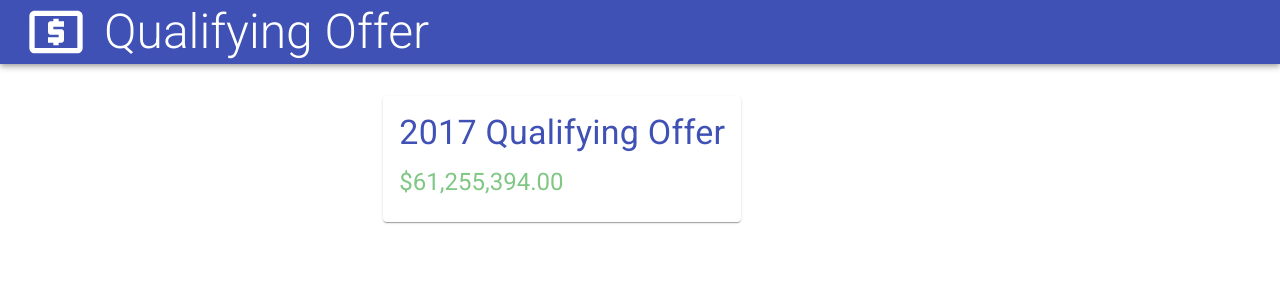
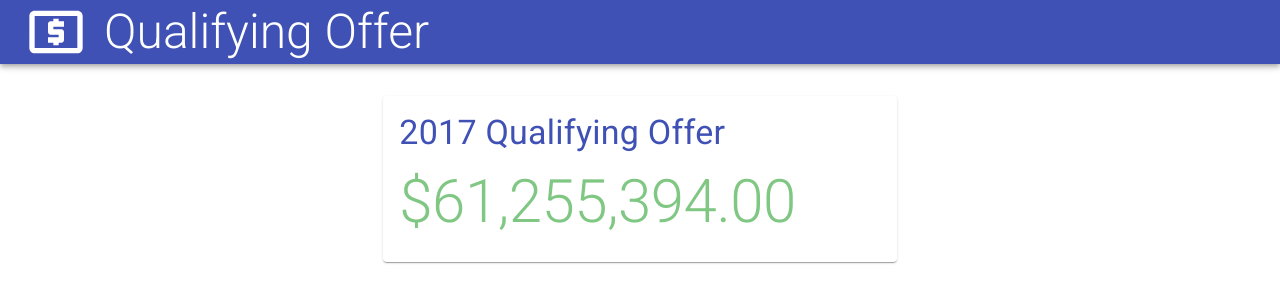
Before and after one commit to phylan/qo2-ui, a React (Create React App) app: page / in a window 1280 px wide. Shown: the top 302 px of the page. Built offline with nearby package versions, Linux system fonts and the light colour scheme.

Commit message:
offer hero styling

```diff
--- a/src/components/OfferHero.tsx
+++ b/src/components/OfferHero.tsx
@@ -18,7 +18,7 @@ const OfferAmount: React.FunctionComponent<{ amount: string }> = ({amount}) => {
     const classes = useStyles()
 
     return(
-        <Typography variant="h5" className={classes.amountText}>
+        <Typography variant="h2" className={classes.amountText}>
             {amount}
         </Typography>
     )
@@ -29,9 +29,14 @@ export class OfferHero extends React.Component<OfferHeroProps> {
         let formatter = new Intl.NumberFormat('en-US', { style: 'currency', currency: 'USD' })
         return formatter.format(amount)
     }
+
+    cardStyle: object = {
+        flexGrow: 1
+    }
+
     render() {
         return(
-            <Card>
+            <Card style={this.cardStyle}>
                 <CardContent>
                     <Typography color="primary" variant="h4" gutterBottom>
                         2017 Qualifying Offer
```
